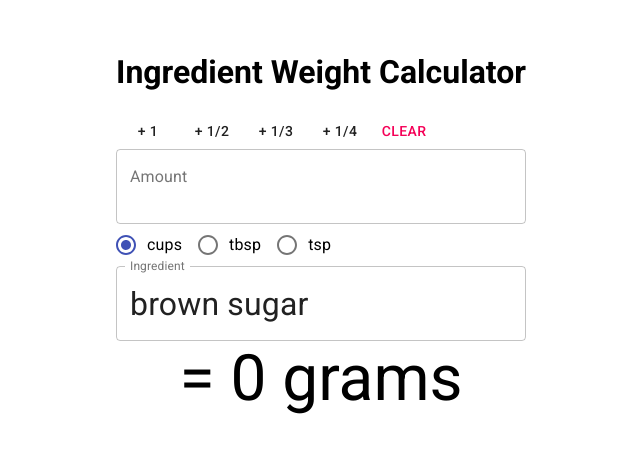
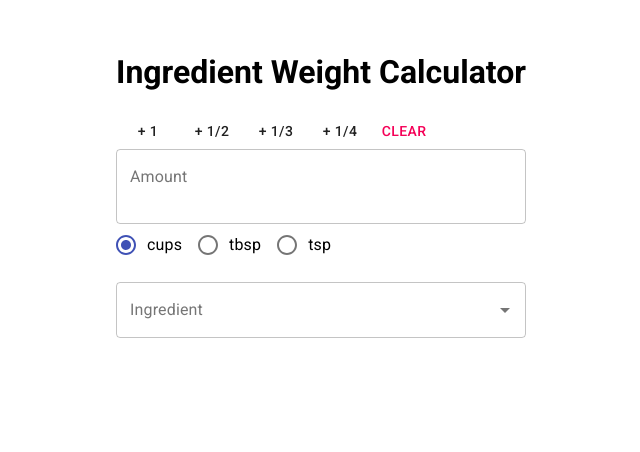
Before and after one commit to kylegong/cookiecalc, a Next.js app: page / in a window 1280 px wide. Shown: the top 452 px of the page, without its empty margins (319-959 px from the left). Built offline with nearby package versions, Linux system fonts and the light colour scheme.

Commit message:
Add autocomplete select for ingredient

```diff
--- a/components/amount.tsx
+++ b/components/amount.tsx
@@ -5,6 +5,7 @@ import {
   RadioGroup,
   TextField,
 } from "@material-ui/core";
+import { Autocomplete } from "@material-ui/lab";
 import { useState } from "react";
 import { Ingredient } from "../lib/ingredients";
 
@@ -19,8 +20,12 @@ export default function Amount(props: AmountProps) {
     setAmount(`${value + amount}`);
   };
   const [unit, setUnit] = useState("cups");
-  const ingredient = props.ingredients[0];
-  const numGrams = (ingredient.cup_weight * amount) / unitsPerCup(unit);
+  const [ingredient, setIngredient] = useState<Ingredient>();
+  let calculation = "";
+  if (amountStr != "" && ingredient != null) {
+    const numGrams = (ingredient.cup_weight * amount) / unitsPerCup(unit);
+    calculation = `= ${numGrams | 0} grams`;
+  }
   return (
     <div>
       <div>
@@ -44,16 +49,11 @@ export default function Amount(props: AmountProps) {
         />
       </div>
       <UnitSelect unit={unit} setUnit={setUnit} />
-      <div>
-        <TextField
-          id="ingredient"
-          label="Ingredient"
-          variant="outlined"
-          inputProps={{ style: { fontSize: "2em" } }}
-          fullWidth={true}
-          value={ingredient.name}
-        />
-      </div>
+      <IngredientSelect
+        ingredients={props.ingredients}
+        ingredient={ingredient}
+        setIngredient={setIngredient}
+      />
       <div
         className="Calculation"
         style={{
@@ -61,7 +61,7 @@ export default function Amount(props: AmountProps) {
           fontSize: "4em",
         }}
       >
-        = {numGrams | 0} grams
+        {calculation}
       </div>
     </div>
   );
@@ -122,3 +122,31 @@ function AddAmountButton(props: AddAmountProps) {
   };
   return <Button onClick={addAmount(value)}>{label}</Button>;
 }
+
+interface IngredientSelectProps {
+  ingredients: Ingredient[];
+  ingredient: Ingredient;
+  setIngredient(ing: Ingredient): void;
+}
+
+function IngredientSelect(props: IngredientSelectProps) {
+  return (
+    <div>
+      <Autocomplete
+        id="ingredient"
+        autoHighlight
+        options={props.ingredients}
+        getOptionLabel={(opt) => opt.name}
+        onChange={(e, t: Ingredient) => props.setIngredient(t)}
+        renderInput={(params) => (
+          <TextField
+            {...params}
+            label="Ingredient"
+            variant="outlined"
+            margin="normal"
+          />
+        )}
+      />
+    </div>
+  );
+}
--- a/package.json
+++ b/package.json
@@ -10,6 +10,7 @@
   },
   "dependencies": {
     "@material-ui/core": "^4.11.2",
+    "@material-ui/lab": "^4.0.0-alpha.57",
     "next": "10.0.4",
     "react": "17.0.1",
     "react-dom": "17.0.1"
```
Also changed, not shown: 1 other file (tests, documents, lock files or other folders).
